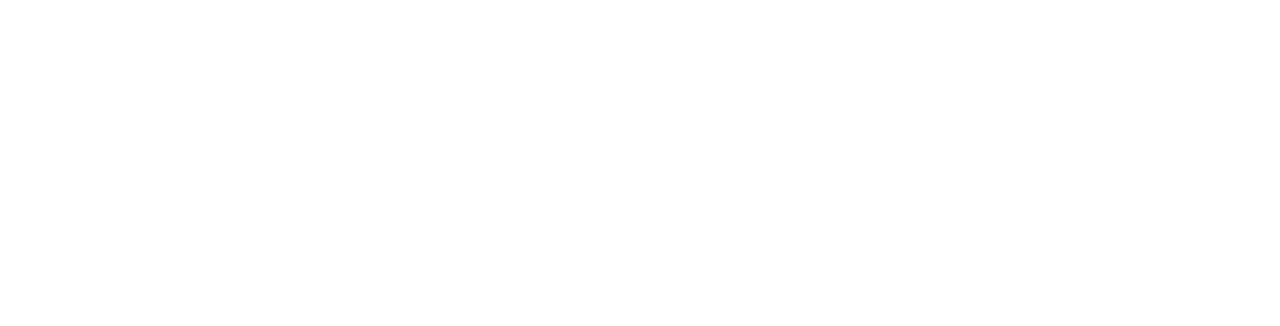
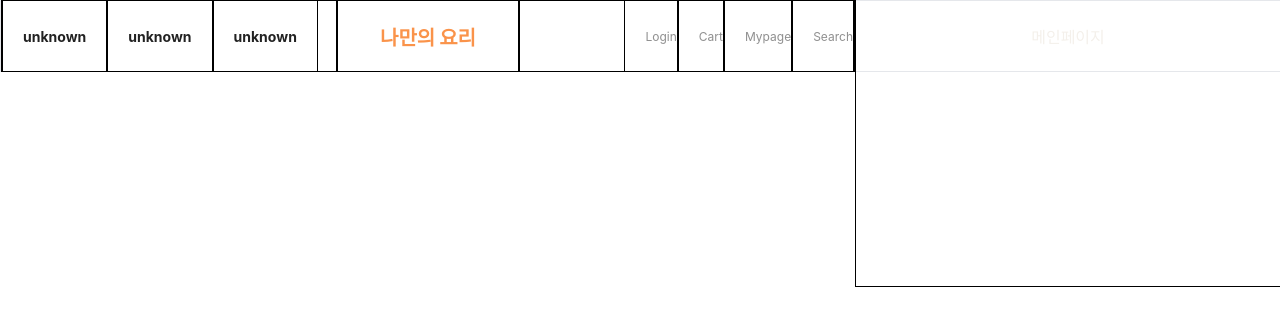
Before and after one commit to JeonJuhwanaaa/cooking_project_front, a React (Create React App) app: page / in a window 1280 px wide. Before the commit this address had no page. Shown: the top 326 px of the page. Built offline with nearby package versions, Linux system fonts and the light colour scheme.

Commit message:
feat:add RouteLayout

```diff
--- a/src/App.jsx
+++ b/src/App.jsx
@@ -1,4 +1,7 @@
+import RootHeader from './components/RootHeader/RootHeader';
+import RootLayout from './components/RootLayout/RootLayout';
 import AuthRoute from './routes/AuthRoute';
+import RecipeRoute from './routes/RecipeRoute';
 
 function App() {
 
@@ -7,7 +10,12 @@ function App() {
 
   return (
     <>
-      <AuthRoute />
+      <RootLayout>
+        <RootHeader>
+          <AuthRoute />
+          <RecipeRoute />
+        </RootHeader>
+      </RootLayout>
 
     </>
   );
--- /dev/null
+++ b/src/components/RootHeader/RootHeader.jsx
@@ -0,0 +1,46 @@
+/** @jsxImportSource @emotion/react */
+
+import * as s from "./style";
+
+function RootHeader({children}) {
+
+
+    return (
+        <div css={s.haederlayout}>
+            <div css={s.left}>
+                <div css={s.leftBox}>
+                    <a href="">unknown</a>
+                </div>
+                <div css={s.leftBox}>
+                    <a href="">unknown</a>
+                </div>
+                <div css={s.leftBox}>
+                    <a href="">unknown</a>
+                </div>
+            </div>
+
+            <div css={s.logo}>
+                <a href="/">나만의 요리</a>
+            </div>
+
+            <div css={s.right}>
+                <div css={s.rightBox}>
+                    <a href="/auth/signup">Login</a>
+                </div>
+                <div css={s.rightBox}>
+                    <a href="">Cart</a>
+                </div>
+                <div css={s.rightBox}>
+                    <a href="">Mypage</a>
+                </div>
+                <div css={s.rightBox}>
+                    <a href="">Search</a>
+                </div>
+            </div>
+
+            {children}
+        </div>
+    );
+}
+
+export default RootHeader;
--- /dev/null
+++ b/src/components/RootHeader/style.js
@@ -0,0 +1,105 @@
+import { css } from "@emotion/react";
+
+export const haederlayout = css`
+    display: flex;
+    position: sticky;
+    justify-content: center;
+    align-items: center;
+
+    top: 0px;
+
+    width: 100%;
+    height: 70px;
+
+    color: #f4f0eb;
+
+    border: 1px solid #e5e7eb;
+`
+
+
+export const logo = css`
+    display: flex;
+    justify-content: center;
+    align-items: center;
+
+    width: 212px;
+    height: 100%;
+
+    a {
+        font-size: 20px;
+        text-decoration: none;
+        font-weight: 1000;
+        color: #fa934a;
+    }
+
+    border: 1px solid black;
+`
+
+export const left = css`
+    display: flex;
+    justify-content: left;
+    align-items: center;
+
+    width: 394px;
+    height: 100%;
+
+    border: 1px solid black;
+`
+
+export const leftBox = css`
+    display: flex;
+    align-items: center;
+    justify-content: center;
+
+    height: 100%;
+    padding: 0px 20px;
+
+    a {
+        font-size: 14px;
+        font-weight: 700;
+        color: #222222;
+        text-decoration: none;
+
+        transition: color 0.3s ease;
+
+        :hover{
+            color: rgba(33, 33, 33, 0.5);
+        }
+    }
+
+    border: 1px solid black;
+`
+
+export const right = css`
+    display: flex;
+    justify-content: right;
+    align-items: center;
+
+    width: 394px;
+    height: 100%;
+
+    border: 1px solid black;
+`
+
+
+export const rightBox = css`
+    display: flex;
+    align-items: center;
+
+    height: 100%;
+    padding-left: 20px;
+
+    a {
+        font-size: 12px;
+        text-decoration: none;
+        color: rgba(33, 33, 33, 0.5);
+
+        transition: color 0.3s ease;
+
+        :hover{
+            color: #222222;
+        }
+    }
+
+    border: 1px solid black;
+`
--- /dev/null
+++ b/src/components/RootLayout/RootLayout.jsx
@@ -0,0 +1,15 @@
+/** @jsxImportSource @emotion/react */
+
+import * as s from "./style";
+
+function RootLayout({children}) {
+
+
+    return (
+        <div css={s.layout}>
+            {children}
+        </div>
+    );
+}
+
+export default RootLayout;
--- /dev/null
+++ b/src/components/RootLayout/style.js
@@ -0,0 +1,7 @@
+import { css } from "@emotion/react";
+
+export const layout = css`
+  display: flex;
+  flex-direction: column;
+
+`
--- /dev/null
+++ b/src/pages/HomePage/HomePage.jsx
@@ -0,0 +1,17 @@
+/** @jsxImportSource @emotion/react */
+
+import * as s from "./style";
+
+function HomePage(props) {
+
+
+
+    return (
+        <div css={s.layout}>
+            <span>메인페이지</span>
+
+        </div>
+    );
+}
+
+export default HomePage;
--- /dev/null
+++ b/src/pages/HomePage/style.js
@@ -0,0 +1,12 @@
+import { css } from "@emotion/react";
+
+export const layout = css`
+    display: flex;
+    justify-content: center;
+    align-items: center;
+
+    border: 1px solid black;
+
+    width: 500px;
+    height: 500px;
+`
--- /dev/null
+++ b/src/routes/RecipeRoute.jsx
@@ -0,0 +1,16 @@
+import React from 'react';
+import { Route, Routes } from 'react-router-dom';
+import HomePage from '../pages/HomePage/HomePage';
+
+function RecipeRoute(props) {
+    return (
+        <>
+            <Routes>
+                <Route path='/' element={<HomePage />}/>
+
+            </Routes>
+        </>
+    );
+}
+
+export default RecipeRoute;
```
